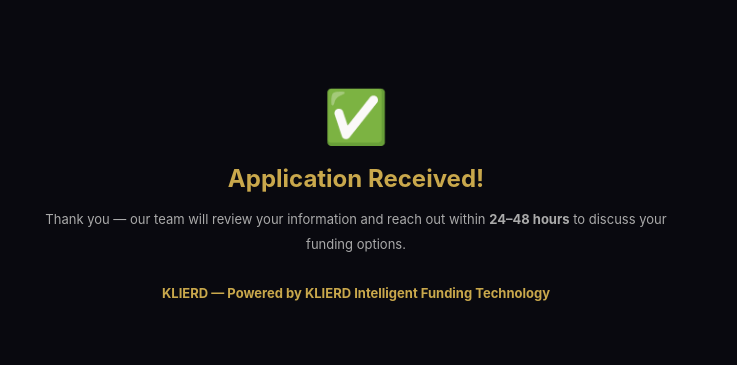
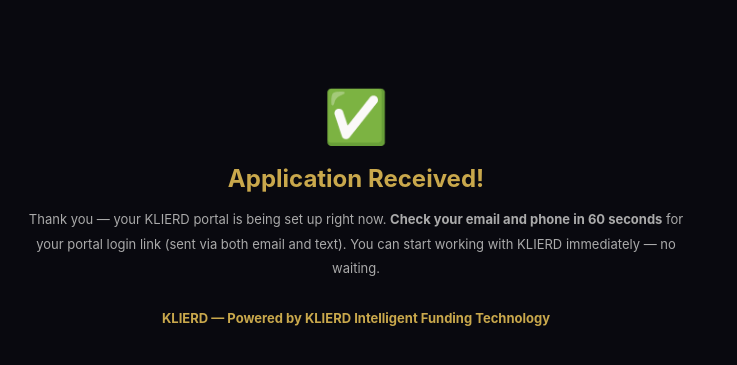
Before and after one commit to StackPro-Klierd/trystackpro, a plain HTML site: page apply.html in a window 1280 px wide. Both pictures are taken after typing "Sample", "Sample", "name@example.com", "5551234", "Sample", "Sample" into the empty fields and a click on the button "Submit Application →". Shown: the part 213-578 px from the top of the page, without its empty margins (284-1021 px from the left). Drawn offline with Linux system fonts and the light colour scheme; no server answers.

Commit message:
feat(intake): public intake auto-creates portal + sends email + SMS — kills 24-48hr wait
- server.js: new POST /api/intake/public (no auth) — creates client, fires welcome
- server.js: klierdSendWelcomeEmail() service-specific SendGrid templates
- server.js: klierdSendWelcomeSMS() Twilio welcome text alongside email
- server.js: monitoring auto-subscribe on intake when applicable
- apply.html: submit handler hits /api/intake/public (was hitting bad /clients)
- apply.html: thank-you copy: 24-48hrs → 60 seconds (email + text)
- bilingual EN+ES throughout

```diff
--- a/apply.html
+++ b/apply.html
@@ -413,7 +413,7 @@ body{background:#09090F;color:#E8E8F0;font-family:'Inter',-apple-system,sans-ser
   <div class="thankyou" id="thankyou">
     <div style="font-size:52px;margin-bottom:16px">✅</div>
     <h2>Application Received!</h2>
-    <p>Thank you — our team will review your information and reach out within <strong>24–48 hours</strong> to discuss your funding options.<br><br><strong style="color:#C9A84C">KLIERD — Powered by KLIERD Intelligent Funding Technology</strong></p>
+    <p id="ty-body">Thank you — your KLIERD portal is being set up right now. <strong>Check your email and phone in 60 seconds</strong> for your portal login link (sent via both email and text). You can start working with KLIERD immediately — no waiting.<br><br><strong style="color:#C9A84C">KLIERD — Powered by KLIERD Intelligent Funding Technology</strong></p>
   </div>
 </div>
 
@@ -564,8 +564,31 @@ function submitIntake(){
     navStatus:g('i-nav-status'),navEmail:g('i-nav-email'),
     notes:g('i-notes'),referral:g('i-referral'),
     submitted:new Date().toLocaleString(),status:'new',source:'web_intake_form'};
+  // Map intake form fields to the public intake endpoint contract
+  const payload = {
+    first: data.first, last: data.last, email: data.email, phone: data.phone,
+    lang: data.lang, clientType: data.clientType, fundingType: data.fundingType,
+    creditServices: data.creditServices,
+    personalGoal: data.goalPersonal, businessGoal: data.goalBusiness,
+    useOfFunds: data.useOfFunds, timeline: data.urgency,
+    raw: data
+  };
+  // Mirror to localStorage for offline-safety (so the form never feels broken)
   try{const q=JSON.parse(localStorage.getItem('sp_intake_queue')||'[]');q.unshift(data);localStorage.setItem('sp_intake_queue',JSON.stringify(q));}catch(e){}
-  fetch('https://stackpro-api-production.up.railway.app/clients',{method:'POST',headers:{'Content-Type':'application/json'},body:JSON.stringify(data)}).catch(()=>{});
+
+  // POST to the PUBLIC intake endpoint — auto-creates portal, fires welcome email
+  fetch('https://stackpro-api-production.up.railway.app/api/intake/public',{
+    method:'POST', headers:{'Content-Type':'application/json'}, body:JSON.stringify(payload)
+  })
+  .then(r => r.json())
+  .then(resp => {
+    if(resp && resp.success){
+      const tyMsg = document.getElementById('ty-body');
+      if(tyMsg && resp.message) tyMsg.innerHTML = resp.message + '<br><br><strong style="color:#C9A84C">KLIERD — Powered by KLIERD Intelligent Funding Technology</strong>';
+    }
+  })
+  .catch(()=>{ /* offline-safe: thank-you screen still shows */ });
+
   document.getElementById('form-body').style.display='none';
   document.getElementById('thankyou').style.display='block';
 }
```
Also changed, not shown: index.html (+1 -1 lines).
